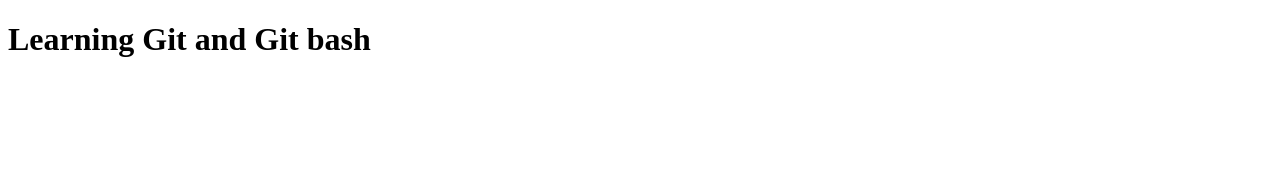
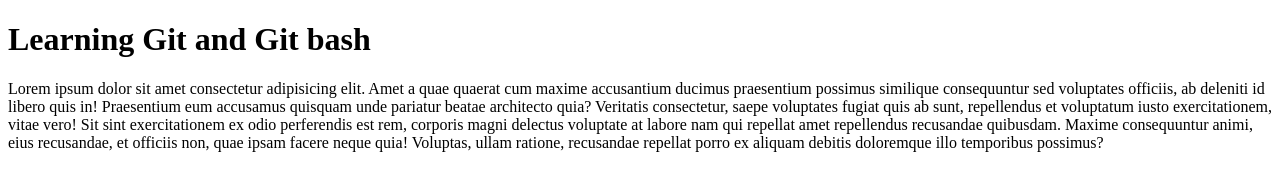
Before and after one commit to shanto-w3dev/git, a plain HTML site: page index.html in a window 1280 px wide. Drawn offline with Linux system fonts and the light colour scheme.

Commit message:
Added some text on index file

```diff
--- a/css/style.css
+++ b/css/style.css
@@ -0,0 +1,4 @@
+body .text{
+    font-size: 18px;
+    font-weight: 500;
+}
--- a/index.html
+++ b/index.html
@@ -8,5 +8,6 @@
 </head>
 <body>
     <h1>Learning Git and Git bash</h1>
+    <div class="text">Lorem ipsum dolor sit amet consectetur adipisicing elit. Amet a quae quaerat cum maxime accusantium ducimus praesentium possimus similique consequuntur sed voluptates officiis, ab deleniti id libero quis in! Praesentium eum accusamus quisquam unde pariatur beatae architecto quia? Veritatis consectetur, saepe voluptates fugiat quis ab sunt, repellendus et voluptatum iusto exercitationem, vitae vero! Sit sint exercitationem ex odio perferendis est rem, corporis magni delectus voluptate at labore nam qui repellat amet repellendus recusandae quibusdam. Maxime consequuntur animi, eius recusandae, et officiis non, quae ipsam facere neque quia! Voluptas, ullam ratione, recusandae repellat porro ex aliquam debitis doloremque illo temporibus possimus?</div>
 </body>
 </html>
```
